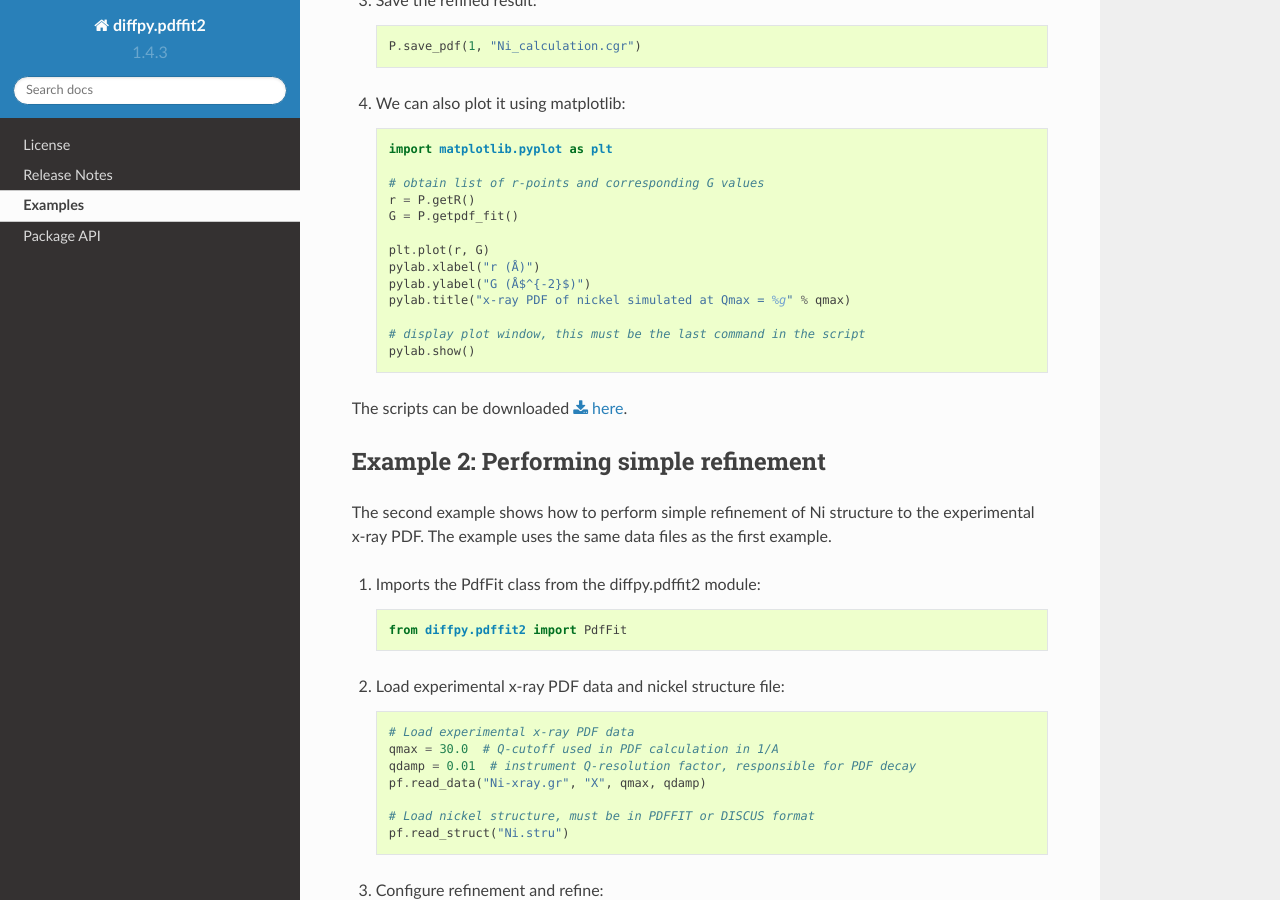
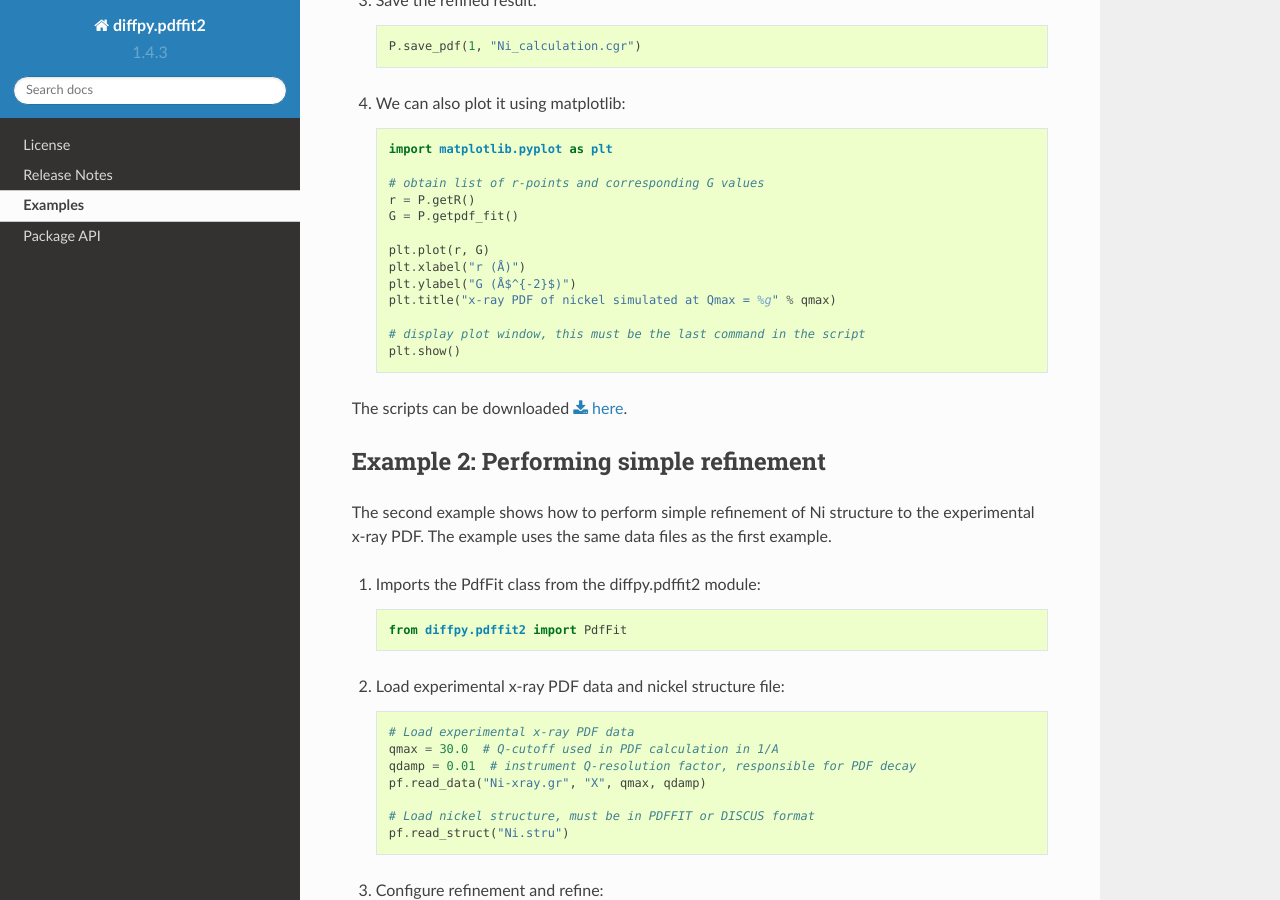
Before and after one commit to diffpy/diffpy.pdffit2, a Sphinx documentation site: the page built from doc/source/examples.rst, in a window 1280 px wide and 900 px high, scrolled down 973 px. Built offline with Sphinx 7.4.7 and the Read the Docs theme 2.0.0, drawn with Linux system fonts in a browser that asks for light colours.

Commit message:
update examples.rst pyplot

```diff
--- a/doc/source/examples.rst
+++ b/doc/source/examples.rst
@@ -52,12 +52,12 @@ The first example shows how to calculates the PDF for FCC nickel and saves the r
     G = P.getpdf_fit()
 
     plt.plot(r, G)
-    pylab.xlabel("r (Å)")
-    pylab.ylabel("G (Å$^{-2}$)")
-    pylab.title("x-ray PDF of nickel simulated at Qmax = %g" % qmax)
+    plt.xlabel("r (Å)")
+    plt.ylabel("G (Å$^{-2}$)")
+    plt.title("x-ray PDF of nickel simulated at Qmax = %g" % qmax)
 
     # display plot window, this must be the last command in the script
-    pylab.show()
+    plt.show()
 
 The scripts can be downloaded :download:`here <examples/Ni_calculation.py>`.
 
```
